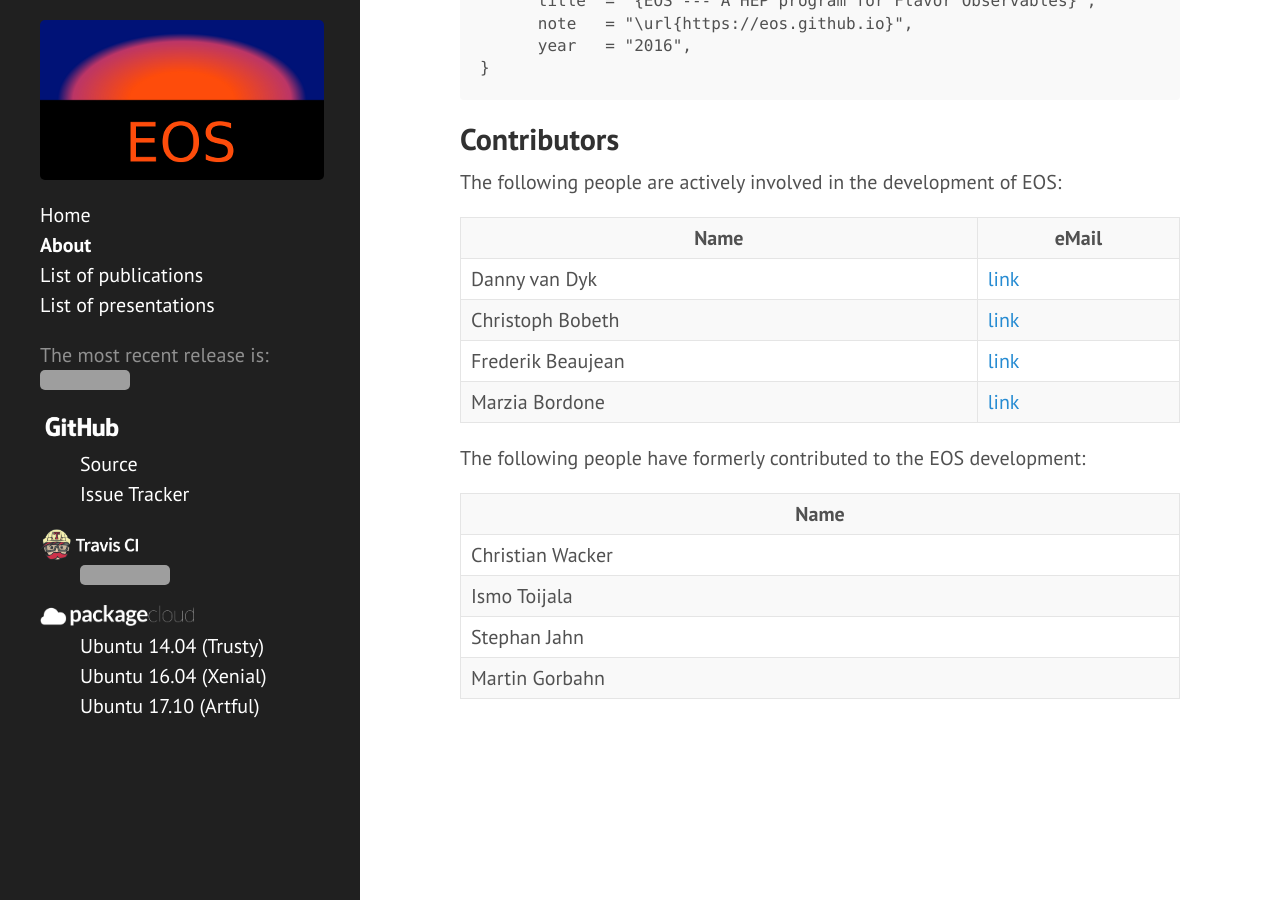
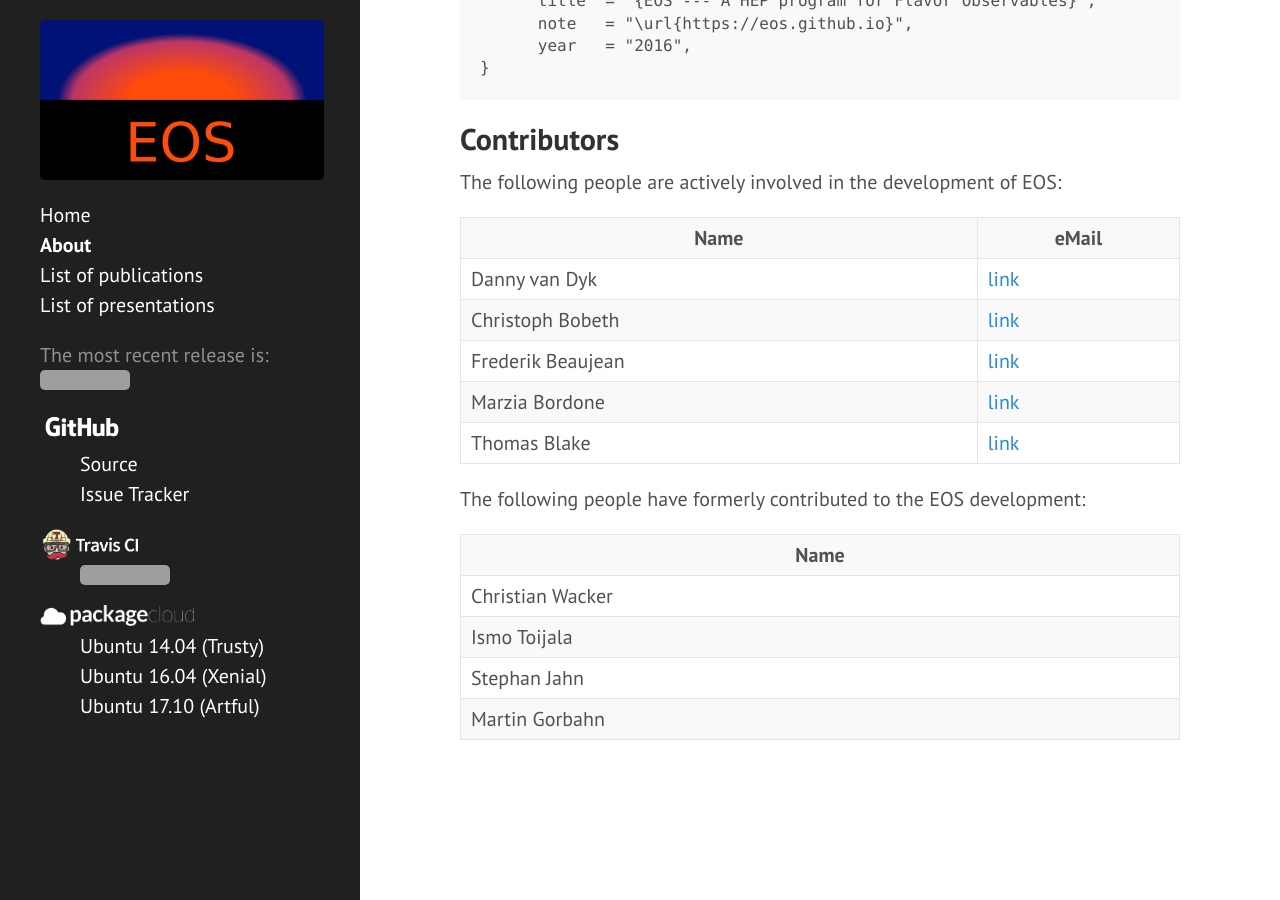
Before and after one commit to eos/eos.github.io, a Jekyll site: the page built from about.md, in a window 1280 px wide and 900 px high, scrolled down 752 px. Built offline with Jekyll 4.4.1, drawn with Linux system fonts in a browser that asks for light colours; grey boxes are pictures that could not be loaded.

Commit message:
Add Tom Blake as a contributor

```diff
--- a/_data/contributors.yml
+++ b/_data/contributors.yml
@@ -14,6 +14,10 @@
   status: 'active'
   mail:   'mbordone@physik.uzh.ch'
 
+- name:   'Thomas Blake'
+  status: 'active'
+  mail:   'thomas.blake@cern.ch'
+
 - name:   'Christian Wacker'
   status: 'retired'
 
```
